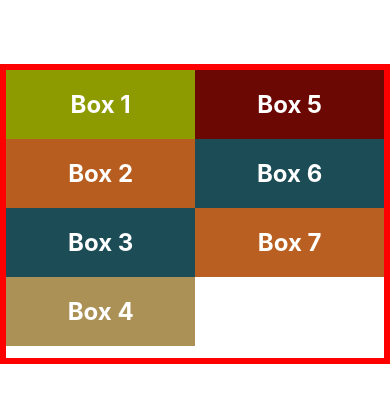
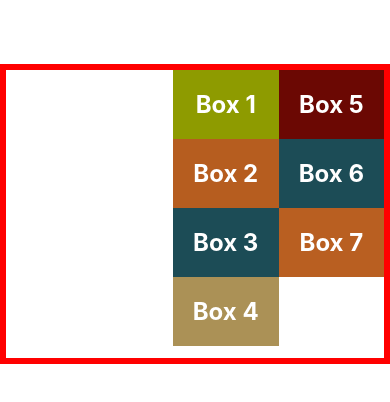
Before and after one commit to SadeEtensh/ReactNativeLayout, a React Native app: screen / in a window 390 px wide. Shown: the top 402 px of the page. Built offline with nearby package versions, Linux system fonts and the light colour scheme.

Commit message:
alignContent property

```diff
--- a/App.js
+++ b/App.js
@@ -20,6 +20,7 @@ const styles = StyleSheet.create({
     // flex: 1,
     height: 300,
     flexWrap: "wrap",
+    alignContent: "flex-end",
     // justifyContent: "space-around",
     // flexDirection: "column", // default Value
     // flexDirection: "column-reverse", // Changes the main axis direction from Bottom to Top
```
